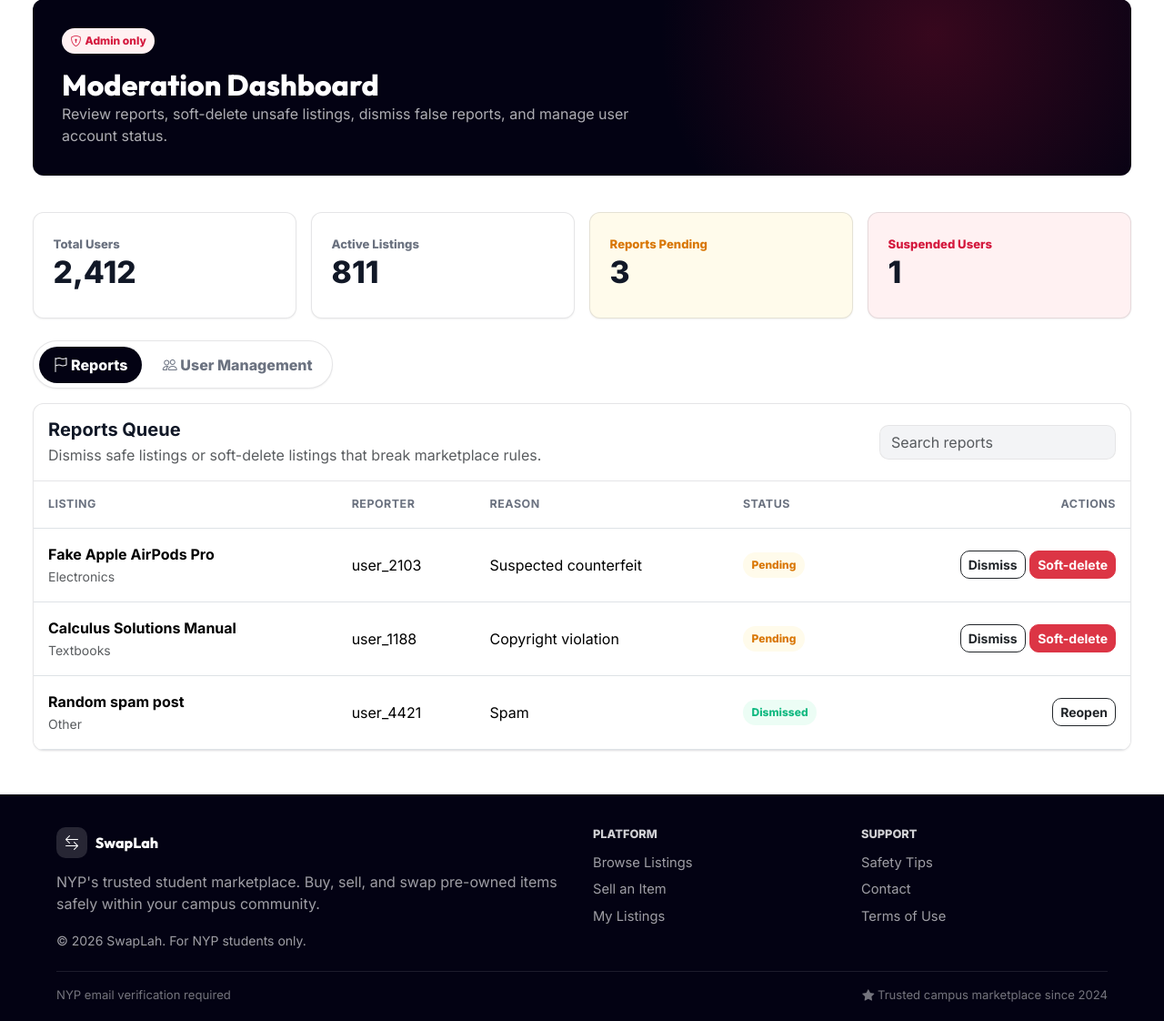
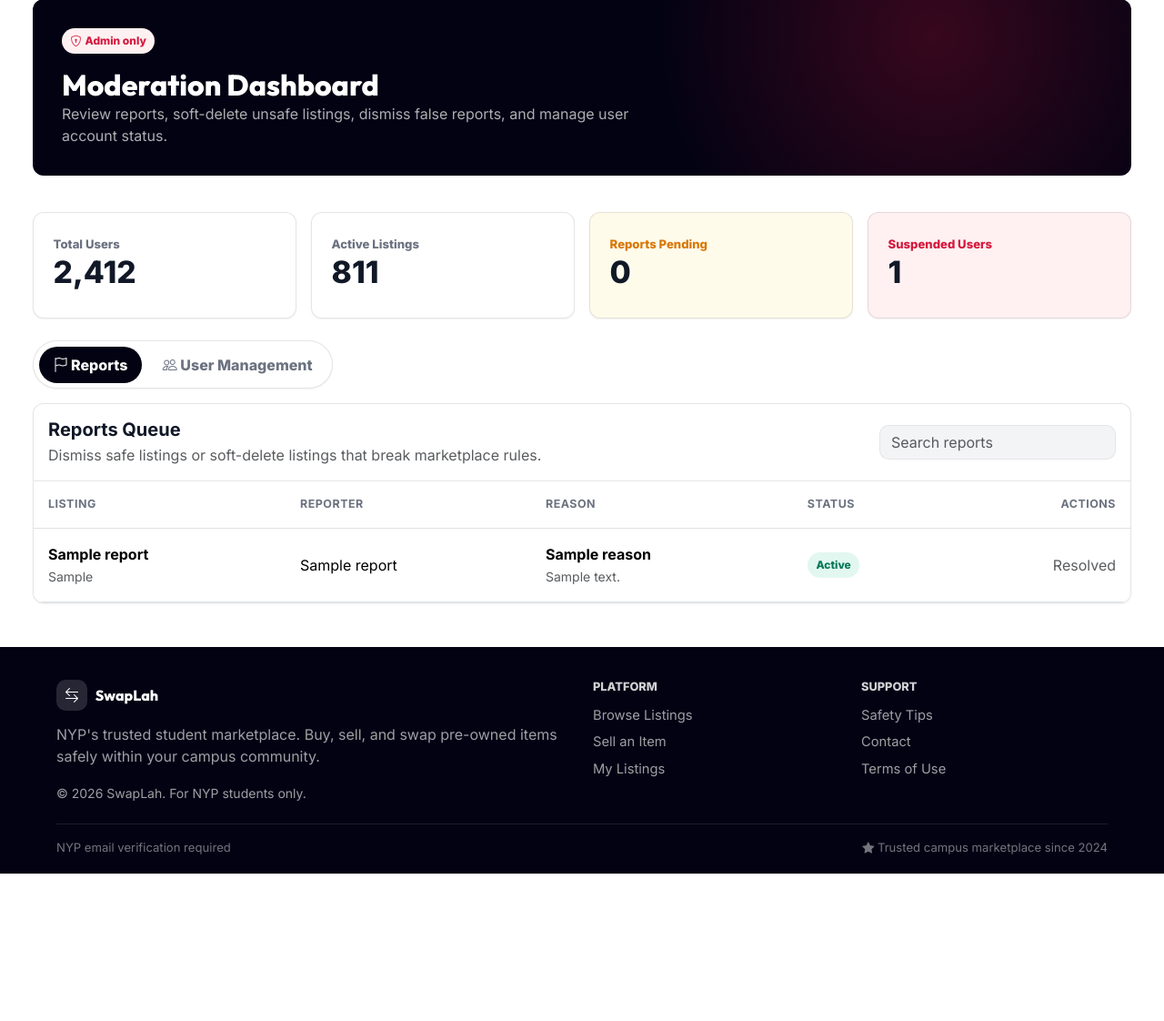
Before and after one commit to feliciatanxl/SwapLah, a Flask app: template app/templates/admin.html in a window 1280 px wide. Shown: the part 94-1216 px from the top of the page at 91% size. After the commit the page ends 1054 px from the top, so only its background shows below. Run offline with Flask 3, Linux system fonts and the light colour scheme; the template is opened without the code that fills it: most values are stand-ins (such as "Sample title", 1, 10 or a date in 2020); parts of the project's set-up code (start-up, migrations or seed data) failed here and were passed over.

Commit message:
Replaced hardcoded rows with Jinja loop over reports, keeping all Bootstrap classes and status badges. Added dynamic pending count.

```diff
--- a/app/templates/admin.html
+++ b/app/templates/admin.html
@@ -13,7 +13,7 @@
     <div class="row g-3 my-4">
         <div class="col-md-3"><div class="stats-card"><small class="stats-label">Total Users</small><h2 class="stats-value">2,412</h2></div></div>
         <div class="col-md-3"><div class="stats-card"><small class="stats-label">Active Listings</small><h2 class="stats-value">811</h2></div></div>
-        <div class="col-md-3"><div class="stats-card bg-soft-yellow"><small class="stats-label text-yellow">Reports Pending</small><h2 class="stats-value">3</h2></div></div>
+        <div class="col-md-3"><div class="stats-card bg-soft-yellow"><small class="stats-label text-yellow">Reports Pending</small><h2 class="stats-value">{{ reports|selectattr('status', 'equalto', 'Pending')|list|length }}</h2></div></div>
         <div class="col-md-3"><div class="stats-card bg-soft-pink"><small class="stats-label text-pink">Suspended Users</small><h2 class="stats-value">1</h2></div></div>
     </div>
 
@@ -35,33 +35,50 @@
                 <table class="table align-middle mb-0">
                     <thead><tr><th>Listing</th><th>Reporter</th><th>Reason</th><th>Status</th><th class="text-end">Actions</th></tr></thead>
                     <tbody>
+                        {% if reports %}
+                            {% for report in reports %}
                             <tr>
-                            <td><strong>Fake Apple AirPods Pro</strong><br><small class="text-muted">Electronics</small></td>
-                            <td>user_2103</td>
-                            <td>Suspected counterfeit</td>
-                            <td><span class="status-badge bg-soft-yellow text-yellow">Pending</span></td>
+                                <td>
+                                    <strong>{{ report.listing_title }}</strong>
+                                    <br><small class="text-muted">{{ report.listing_category }}</small>
+                                </td>
+                                <td>{{ report.reporter_display_name }}</td>
+                                <td>
+                                    <strong>{{ report.reason }}</strong>
+                                    {% if report.description %}
+                                        <br><small class="text-muted">{{ report.description }}</small>
+                                    {% endif %}
+                                </td>
+                                <td>
+                                    {% if report.status == 'Pending' %}
+                                        <span class="status-badge bg-soft-yellow text-yellow">Pending</span>
+                                    {% elif report.status == 'Resolved' %}
+                                        <span class="status-badge bg-soft-green text-green">Resolved</span>
+                                    {% else %}
+                                        <span class="status-badge bg-soft-gray text-gray">{{ report.status }}</span>
+                                    {% endif %}
+                                </td>
                                 <td class="text-end">
+                                    {% if report.status == 'Pending' %}
                                         <button class="btn btn-sm btn-outline-dark" data-bs-toggle="modal" data-bs-target="#dismissReportModal">Dismiss</button>
-                                <button class="btn btn-sm btn-danger" data-bs-toggle="modal" data-bs-target="#deleteListingModal">Soft-delete</button>
+                                        <button class="btn btn-sm btn-danger"
+                                                data-bs-toggle="modal"
+                                                data-bs-target="#deleteListingModal"
+                                                data-report-id="{{ report.id }}"
+                                                data-listing-title="{{ report.listing_title }}">Soft-delete</button>
+                                    {% else %}
+                                        <span class="text-muted">Resolved</span>
+                                    {% endif %}
                                 </td>
                             </tr>
+                            {% endfor %}
+                        {% else %}
                             <tr>
-                            <td><strong>Calculus Solutions Manual</strong><br><small class="text-muted">Textbooks</small></td>
-                            <td>user_1188</td>
-                            <td>Copyright violation</td>
-                            <td><span class="status-badge bg-soft-yellow text-yellow">Pending</span></td>
-                            <td class="text-end">
-                                <button class="btn btn-sm btn-outline-dark" data-bs-toggle="modal" data-bs-target="#dismissReportModal">Dismiss</button>
-                                <button class="btn btn-sm btn-danger" data-bs-toggle="modal" data-bs-target="#deleteListingModal">Soft-delete</button>
+                                <td colspan="5" class="text-center py-4">
+                                    <p class="text-muted mb-0">No reports found.</p>
                                 </td>
                             </tr>
-                        <tr>
-                            <td><strong>Random spam post</strong><br><small class="text-muted">Other</small></td>
-                            <td>user_4421</td>
-                            <td>Spam</td>
-                            <td><span class="status-badge bg-soft-green text-green">Dismissed</span></td>
-                            <td class="text-end"><button class="btn btn-sm btn-outline-dark">Reopen</button></td>
-                        </tr>
+                        {% endif %}
                     </tbody>
                 </table>
             </div>
@@ -100,6 +117,7 @@
     </div>
 </section>
 
+<!-- Dismiss Report Modal -->
 <div class="modal fade" id="dismissReportModal" tabindex="-1" aria-hidden="true">
     <div class="modal-dialog modal-dialog-centered">
         <div class="modal-content confirm-modal">
@@ -116,6 +134,7 @@
     </div>
 </div>
 
+<!-- Delete Listing Modal -->
 <div class="modal fade" id="deleteListingModal" tabindex="-1" aria-hidden="true">
     <div class="modal-dialog modal-dialog-centered">
         <div class="modal-content confirm-modal">
@@ -123,15 +142,21 @@
                 <h5 class="modal-title">Soft-delete listing?</h5>
                 <button type="button" class="btn-close" data-bs-dismiss="modal" aria-label="Close"></button>
             </div>
-            <div class="modal-body">This should hide the reported listing from browse results without deleting the database record later.</div>
+            <div class="modal-body">
+                <p>Are you sure you want to soft-delete the listing:</p>
+                <p><strong id="deleteListingTitle"></strong></p>
+                <p class="text-danger">This will hide the listing from all users.</p>
+                <input type="hidden" id="deleteReportId">
+            </div>
             <div class="modal-footer">
                 <button class="btn btn-outline-dark" data-bs-dismiss="modal">Cancel</button>
-                <button class="btn btn-danger">Soft-delete Listing</button>
+                <button class="btn btn-danger" id="confirmDeleteListing">Soft-delete Listing</button>
             </div>
         </div>
     </div>
 </div>
 
+<!-- Toggle User Modal -->
 <div class="modal fade" id="toggleUserModal" tabindex="-1" aria-hidden="true">
     <div class="modal-dialog modal-dialog-centered">
         <div class="modal-content confirm-modal">
@@ -148,4 +173,68 @@
     </div>
 </div>
 
+<script>
+document.addEventListener('DOMContentLoaded', function() {
+    // Handle delete listing button in modal
+    const deleteModal = document.getElementById('deleteListingModal');
+    if (deleteModal) {
+        deleteModal.addEventListener('show.bs.modal', function(event) {
+            const button = event.relatedTarget;
+            const reportId = button.getAttribute('data-report-id');
+            const listingTitle = button.getAttribute('data-listing-title');
+
+            document.getElementById('deleteReportId').value = reportId;
+            document.getElementById('deleteListingTitle').textContent = listingTitle || 'Unknown Listing';
+        });
+    }
+
+    // Handle confirm delete
+    document.getElementById('confirmDeleteListing').addEventListener('click', function() {
+        const reportId = document.getElementById('deleteReportId').value;
+        const button = this;
+
+        button.disabled = true;
+        button.textContent = 'Processing...';
+
+        fetch(`/admin/reports/${reportId}/delete-listing`, {
+            method: 'POST',
+            headers: {
+                'Content-Type': 'application/json',
+            },
+        })
+        .then(response => response.json())
+        .then(data => {
+            if (data.success) {
+                // Close modal
+                const modal = bootstrap.Modal.getInstance(document.getElementById('deleteListingModal'));
+                modal.hide();
+
+                // Reload the page to refresh the reports table
+                window.location.reload();
+            } else {
+                alert('Error: ' + (data.error || 'Failed to delete listing'));
+            }
+        })
+        .catch(error => {
+            alert('Error: ' + error.message);
+        })
+        .finally(() => {
+            button.disabled = false;
+            button.textContent = 'Soft-delete Listing';
+        });
+    });
+});
+
+// Search/filter functionality
+document.getElementById('admin_report_search').addEventListener('keyup', function() {
+    const search = this.value.toLowerCase();
+    const rows = document.querySelectorAll('#reports-panel tbody tr');
+
+    rows.forEach(row => {
+        const text = row.textContent.toLowerCase();
+        row.style.display = text.includes(search) ? '' : 'none';
+    });
+});
+</script>
+
 {% endblock %}
```
Lines whose indentation alone changed are shown as unchanged.
